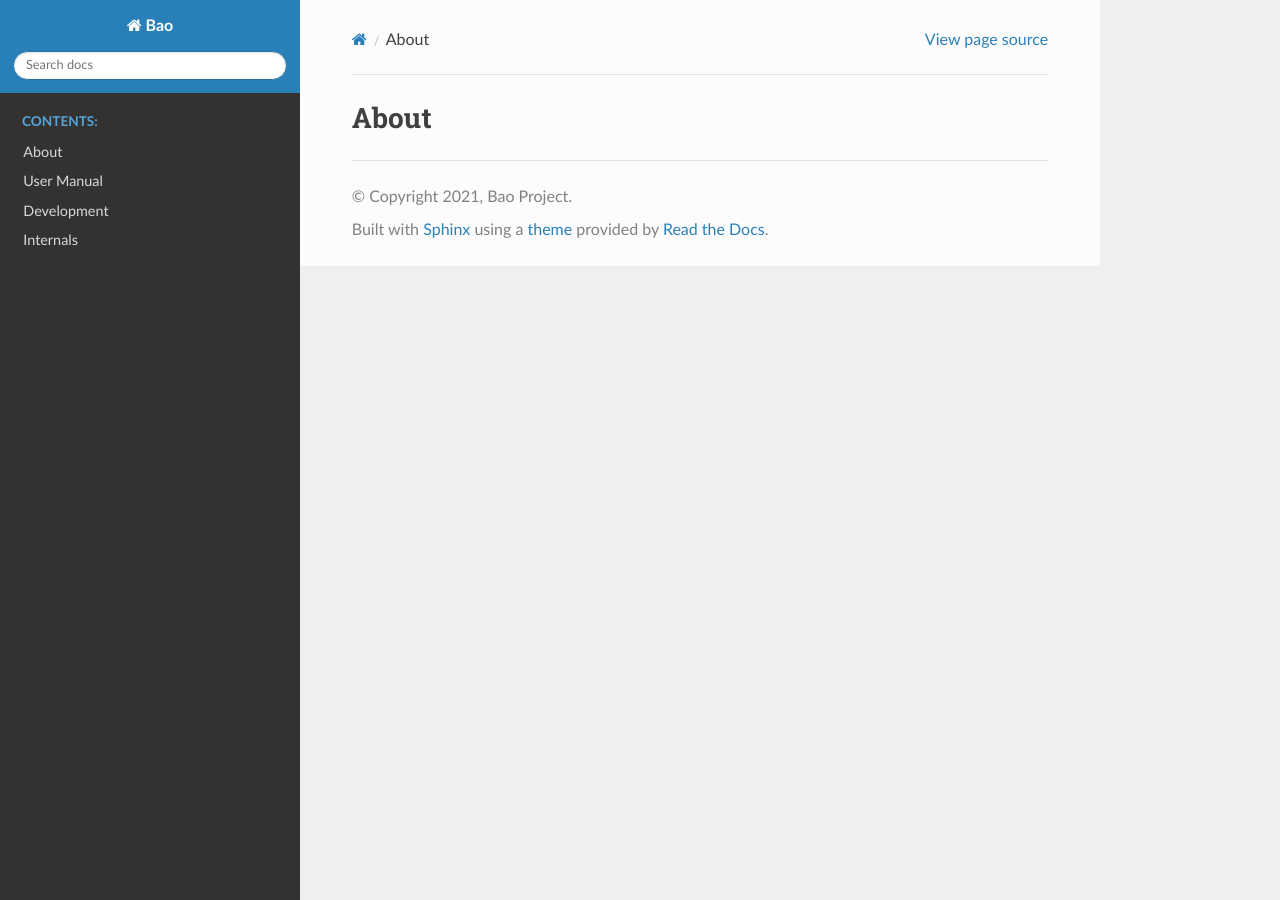
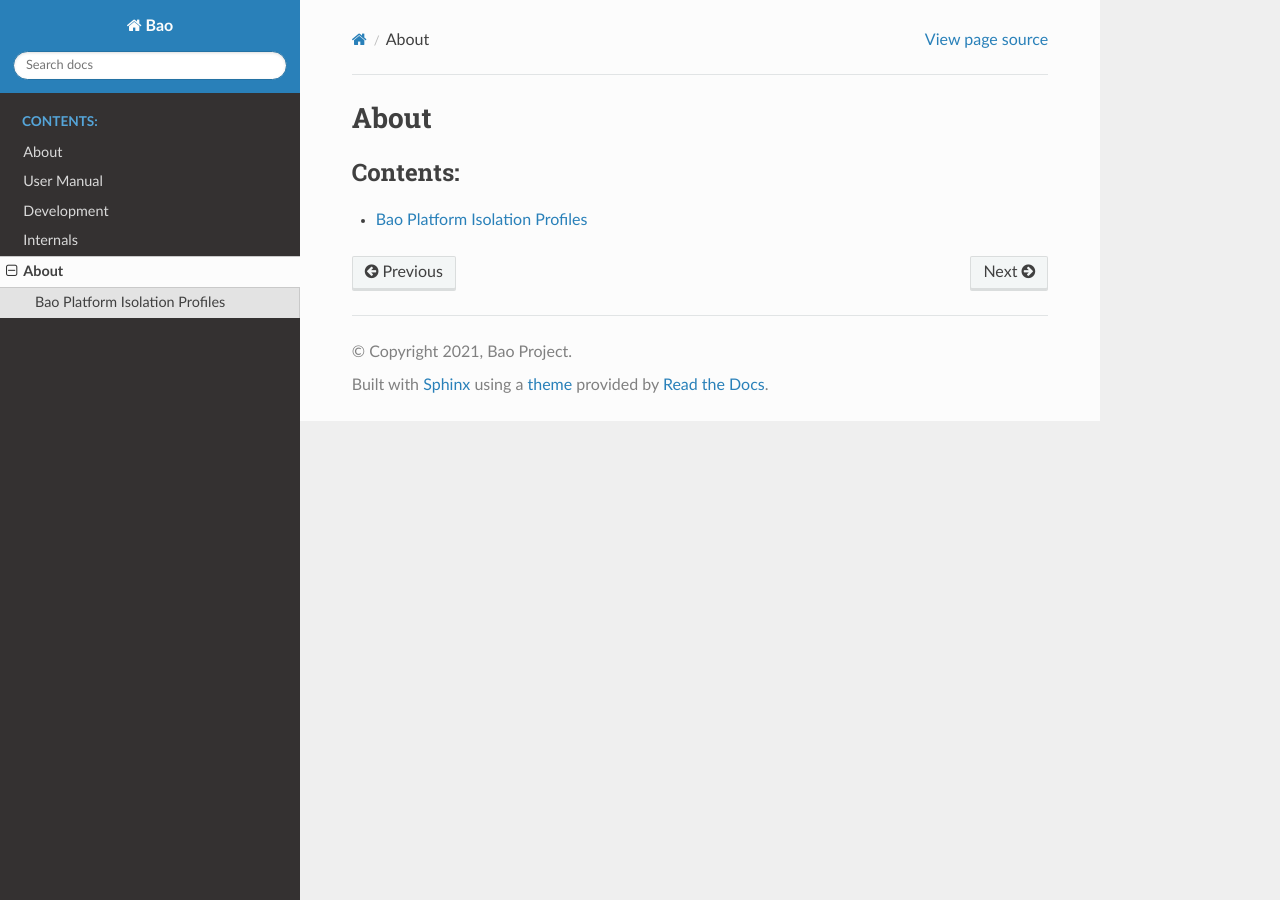
Before and after one commit to bao-project/bao-docs, a Sphinx documentation site: the page built from source/platform/index.rst, in a window 1280 px wide. Built offline with Sphinx 7.4.7 and the Read the Docs theme 2.0.0, drawn with Linux system fonts in a browser that asks for light colours.

Commit message:
add platform entry

```diff
--- a/source/index.rst
+++ b/source/index.rst
@@ -14,3 +14,4 @@ Bao Documentation
    user_manual/index
    development/index
    internals/index
+   platform/index
--- a/source/platform/index.rst
+++ b/source/platform/index.rst
@@ -1,2 +1,9 @@
 About
 =====
+
+
+.. toctree::
+   :maxdepth: 1
+   :caption: Contents:
+
+   platform
```
